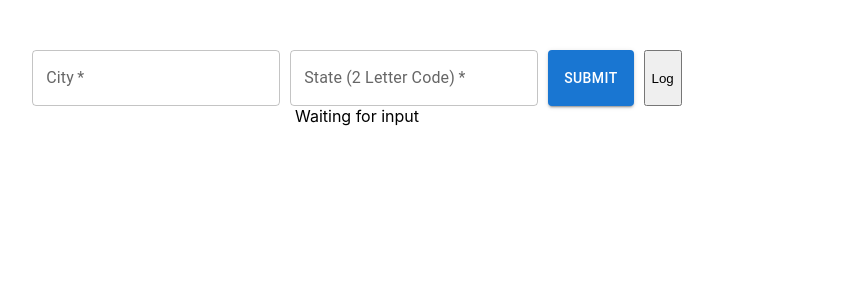
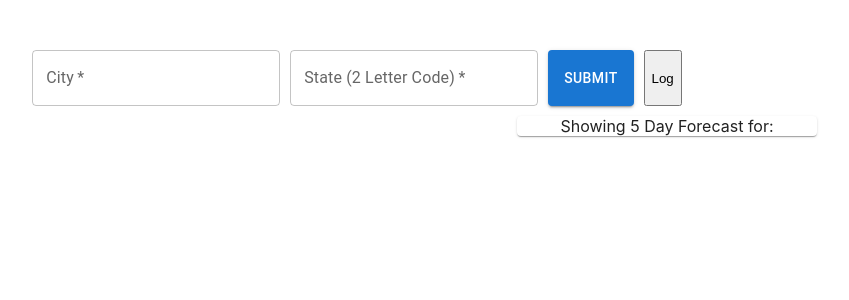
Before and after one commit to JMathiak/weather-app, a React (Create React App) app in the folder weather-app/: page / in a window 1280 px wide. Shown: the top 300 px of the page, without its empty margins (283-1132 px from the left). Built offline with nearby package versions, Linux system fonts and the light colour scheme; no server answers.

Commit message:
Changed formatting

```diff
--- a/weather-app/src/App.css
+++ b/weather-app/src/App.css
@@ -33,7 +33,15 @@
   display: flex;
   justify-content: center;
 }
-.input {
+.city {
+  max-width: 300px;
+  justify-content: center;
+  margin-left: 800px;
+  margin-top: 10px;
+  margin-bottom: 10px;
+}
+.cityContainer {
+  justify-content: center;
 }
 .Weather-Row {
   display: flex;
--- a/weather-app/src/App.js
+++ b/weather-app/src/App.js
@@ -2,7 +2,7 @@ import logo from "./logo.svg";
 import "./App.css";
 import React, { Component, useEffect, useState } from "react";
 import Forecast from "./Components/Forecast";
-import { TextField, Button } from "@mui/material";
+import { TextField, Button, Card } from "@mui/material";
 function App() {
   let xAPIKey = process.env.REACT_APP_API_KEY;
   let sxAPIKey = process.env.REACT_APP_SND_API_KEY;
@@ -85,10 +85,19 @@ function App() {
 
       <div>
         {!weatherData.loaded ? (
-          <div>Waiting for input</div>
+          <div className="cityContainer">
+            <Card className="city">
+              Showing 5 Day Forecast for: <br></br>
+            </Card>
+          </div>
         ) : (
           [
-            <div>Showing Weather for: {weatherData.data.resolvedAddress}</div>,
+            <div className="cityContainer">
+              <Card className="city">
+                Showing 5 Day Forecast for: <br></br>
+                {weatherData.data.resolvedAddress}
+              </Card>
+            </div>,
             <div className="Weather-Row">
               <Forecast info={weatherData.data.days} day={0} />
               <Forecast info={weatherData.data.days} day={1} />
```
